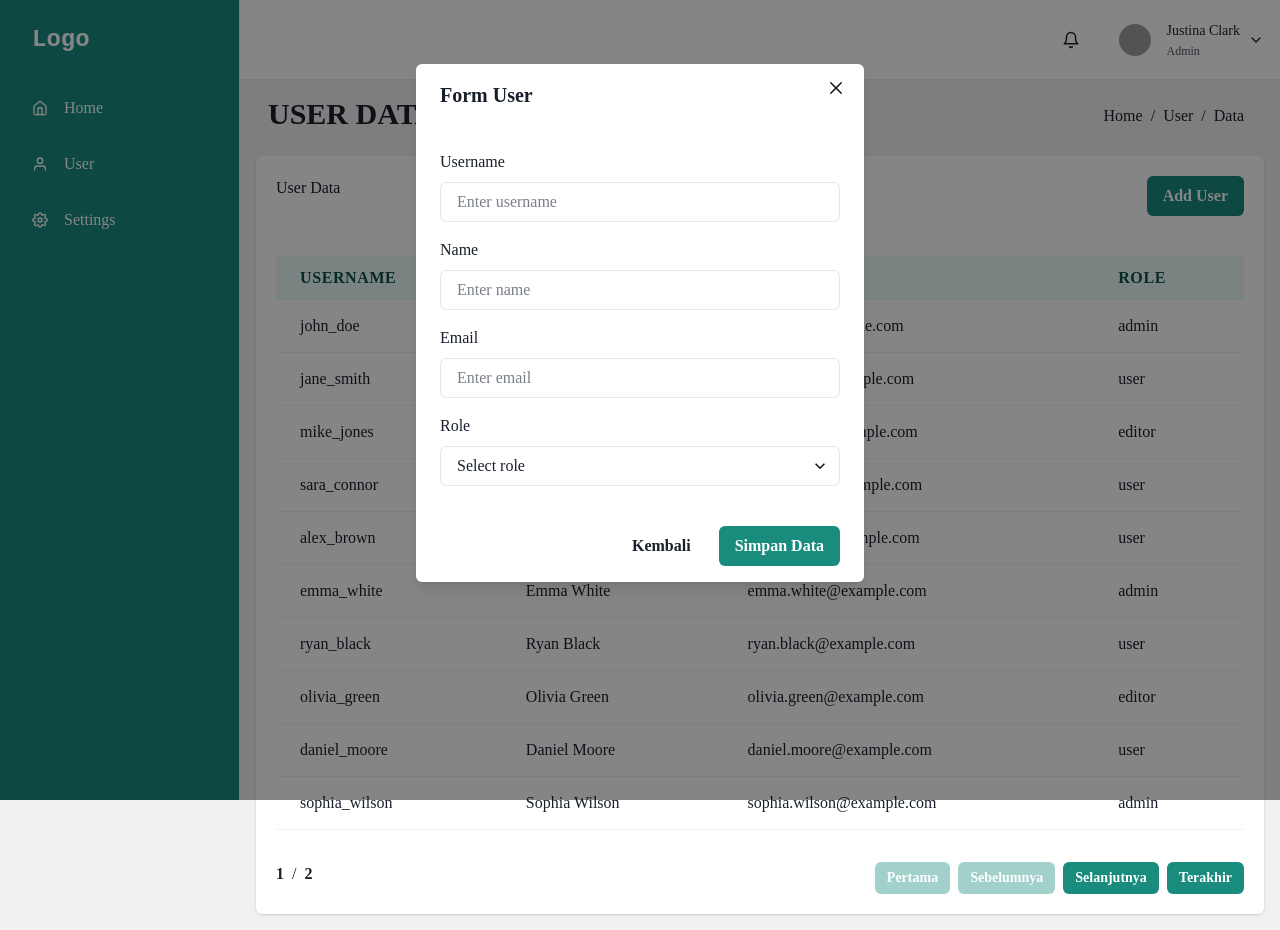
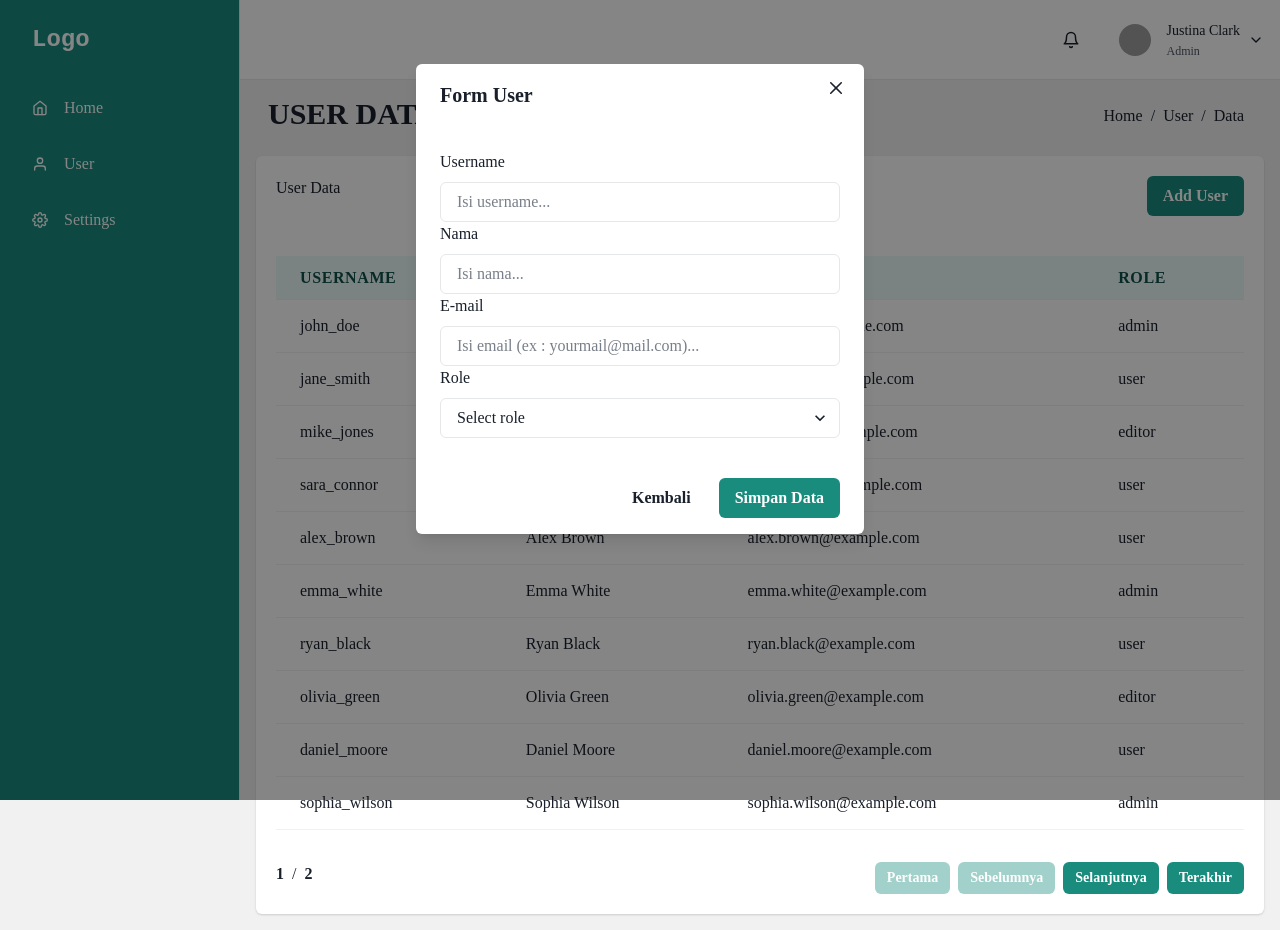
Before and after one commit to Iqbalm1995/practice-next, a Next.js app: page /users in a window 1280 px wide. Both pictures are taken after a click on the button "Add User". Built offline with nearby package versions, Linux system fonts and the light colour scheme; grey boxes are pictures that could not be loaded; what @chakra-ui/next-js would draw is missing.

Commit message:
make form user data with formik

```diff
--- a/package.json
+++ b/package.json
@@ -14,11 +14,13 @@
     "@emotion/react": "^11.14.0",
     "@emotion/styled": "^11.14.0",
     "@tanstack/react-table": "^8.20.6",
+    "formik": "^2.4.6",
     "framer-motion": "^12.0.0",
     "next": "15.1.5",
     "react": "^19.0.0",
     "react-dom": "^19.0.0",
-    "react-icons": "^5.4.0"
+    "react-icons": "^5.4.0",
+    "yup": "^1.6.1"
   },
   "devDependencies": {
     "@eslint/eslintrc": "^3",
--- a/src/app/(pages)/users/page.tsx
+++ b/src/app/(pages)/users/page.tsx
@@ -9,7 +9,11 @@ import {
   TableContent,
   TableControlContent,
 } from "@/app/components/tableContent";
-import { fakeDataUser, userData } from "@/app/types/userInterface";
+import {
+  fakeDataUser,
+  initValueUser,
+  userData,
+} from "@/app/types/userInterface";
 import {
   Box,
   Button,
@@ -19,6 +23,7 @@ import {
   Divider,
   Flex,
   FormControl,
+  FormErrorMessage,
   FormLabel,
   Grid,
   GridItem,
@@ -52,20 +57,23 @@ import {
   PaginationState,
   useReactTable,
 } from "@tanstack/react-table";
-import { use, useEffect, useMemo, useState } from "react";
-import {
-  BsChevronBarLeft,
-  BsChevronBarRight,
-  BsChevronLeft,
-  BsChevronRight,
-} from "react-icons/bs";
+import { useFormik } from "formik";
+import { useEffect, useMemo, useState } from "react";
+import * as Yup from "yup";
 
 const HeaderDataContent: HeaderContentProps = {
   titleName: "User Data",
   breadCrumb: ["Home", "User", "Data"],
 };
 
-function SettingsPage() {
+const FormSchema = Yup.object().shape({
+  username: Yup.string().required("Required"),
+  name: Yup.string().required("Required"),
+  email: Yup.string().required("Required"),
+  role: Yup.string().required("Required"),
+});
+
+function UsersPage() {
   const { isOpen, onOpen, onClose } = useDisclosure();
   const [dataUsers, setdataUsers] = useState<userData[]>([]);
   const [totalData, settotalData] = useState<number>(0);
@@ -142,6 +150,17 @@ function SettingsPage() {
     manualPagination: false,
   });
 
+  // Configuration Formik
+  const formikUser = useFormik({
+    initialValues: initValueUser,
+    validationSchema: FormSchema,
+    validateOnChange: false,
+    validateOnBlur: false,
+    onSubmit: async (values) => {
+      console.log(values);
+    },
+  });
+
   return (
     <SidebarWithHeader>
       <HeaderContent {...HeaderDataContent} />
@@ -165,48 +184,81 @@ function SettingsPage() {
       {/* MODAL FORM USER */}
       <Modal isOpen={isOpen} onClose={onClose}>
         <ModalOverlay />
+
+        <form onSubmit={formikUser.handleSubmit}>
           <ModalContent>
             <ModalHeader>Form User</ModalHeader>
             <ModalCloseButton />
             <ModalBody>
               <Box maxWidth="400px" mx="auto" mt={4}>
-              <FormControl mb={4}>
+                <>
+                  <FormControl
+                    id="username"
+                    isInvalid={formikUser.errors.username ? true : false}
+                  >
                     <FormLabel>Username</FormLabel>
                     <Input
+                      id="username"
                       name="username"
-                  // value={formData.username}
-                  // onChange={handleInputChange}
-                  placeholder="Enter username"
+                      type="text"
+                      onChange={formikUser.handleChange}
+                      value={formikUser.values.username}
+                      placeholder="Isi username..."
                     />
                   </FormControl>
+                  <FormErrorMessage>
+                    {formikUser.errors.username}
+                  </FormErrorMessage>
+                </>
 
-              <FormControl mb={4}>
-                <FormLabel>Name</FormLabel>
+                <>
+                  <FormControl
+                    id="name"
+                    isInvalid={formikUser.errors.name ? true : false}
+                  >
+                    <FormLabel>Nama</FormLabel>
                     <Input
+                      id="name"
                       name="name"
-                  // value={formData.name}
-                  // onChange={handleInputChange}
-                  placeholder="Enter name"
+                      type="text"
+                      onChange={formikUser.handleChange}
+                      value={formikUser.values.name}
+                      placeholder="Isi nama..."
                     />
                   </FormControl>
+                  <FormErrorMessage>{formikUser.errors.name}</FormErrorMessage>
+                </>
 
-              <FormControl mb={4}>
-                <FormLabel>Email</FormLabel>
+                <>
+                  <FormControl
+                    id="email"
+                    isInvalid={formikUser.errors.email ? true : false}
+                  >
+                    <FormLabel>E-mail</FormLabel>
                     <Input
+                      id="email"
                       name="email"
                       type="email"
-                  // value={formData.email}
-                  // onChange={handleInputChange}
-                  placeholder="Enter email"
+                      onChange={formikUser.handleChange}
+                      value={formikUser.values.name}
+                      placeholder="Isi email (ex : yourmail@mail.com)..."
                     />
                   </FormControl>
+                  <FormErrorMessage>{formikUser.errors.email}</FormErrorMessage>
+                </>
 
-              <FormControl mb={4}>
+                <>
+                  <FormControl
+                    id="role"
+                    isInvalid={formikUser.errors.role ? true : false}
+                    mb={4}
+                  >
                     <FormLabel>Role</FormLabel>
                     <Select
+                      id="role"
                       name="role"
-                  // value={formData.role}
-                  // onChange={handleInputChange}
+                      onChange={formikUser.handleChange}
+                      value={formikUser.values.role}
                       placeholder="Select role"
                     >
                       <option value="admin">Admin</option>
@@ -214,6 +266,7 @@ function SettingsPage() {
                       <option value="editor">Editor</option>
                     </Select>
                   </FormControl>
+                </>
               </Box>
             </ModalBody>
 
@@ -221,12 +274,15 @@ function SettingsPage() {
               <Button variant="ghost" mr={3} onClick={onClose}>
                 Kembali
               </Button>
-            <Button colorScheme="primary">Simpan Data</Button>
+              <Button colorScheme="primary" type="submit">
+                Simpan Data
+              </Button>
             </ModalFooter>
           </ModalContent>
+        </form>
       </Modal>
     </SidebarWithHeader>
   );
 }
 
-export default SettingsPage;
+export default UsersPage;
--- a/src/app/types/userInterface.ts
+++ b/src/app/types/userInterface.ts
@@ -4,6 +4,13 @@ export interface userData {
   email: string;
   role?: string;
 }
+
+export const initValueUser: userData = {
+  username: "",
+  name: "",
+  email: "",
+  role: "",
+};
 
 export const fakeDataUser: userData[] = [
   {
```
Also changed, not shown: 1 other file (tests, documents, lock files or other folders). Lines whose indentation alone changed are shown as unchanged.
